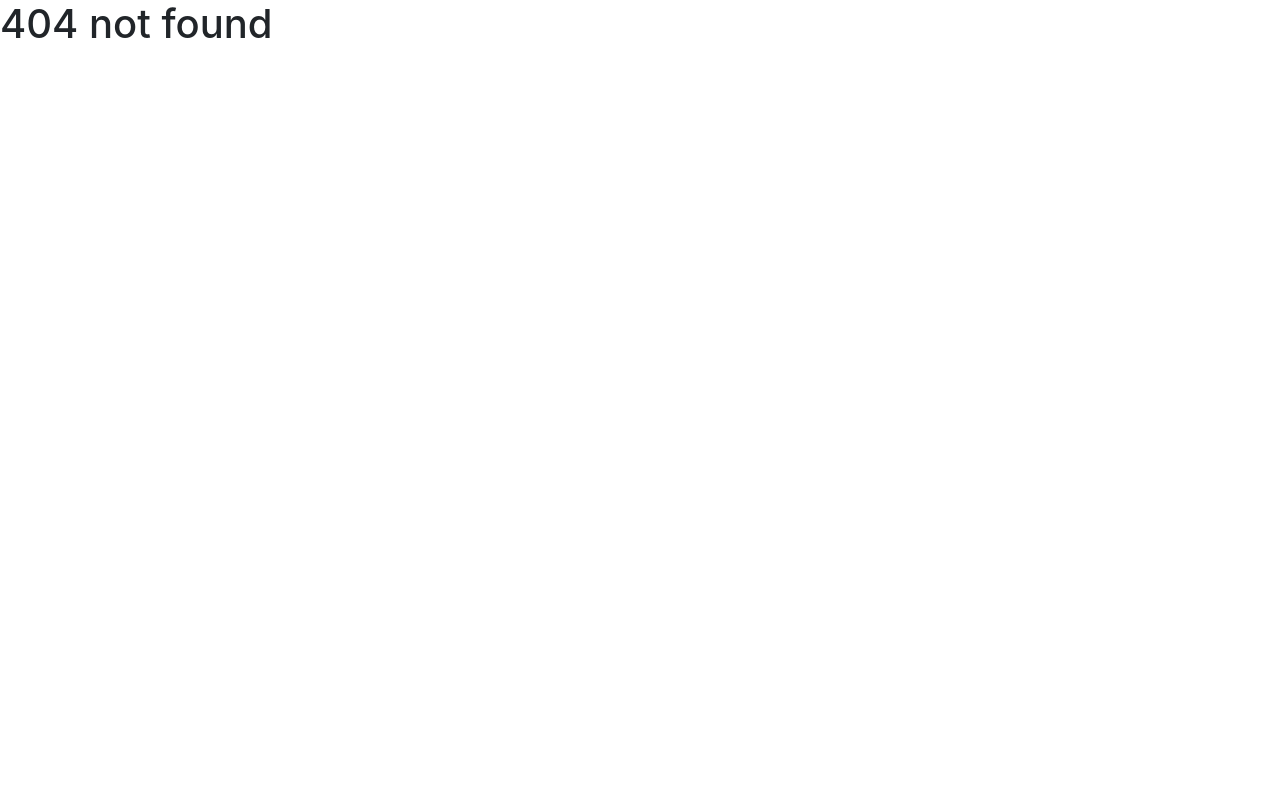
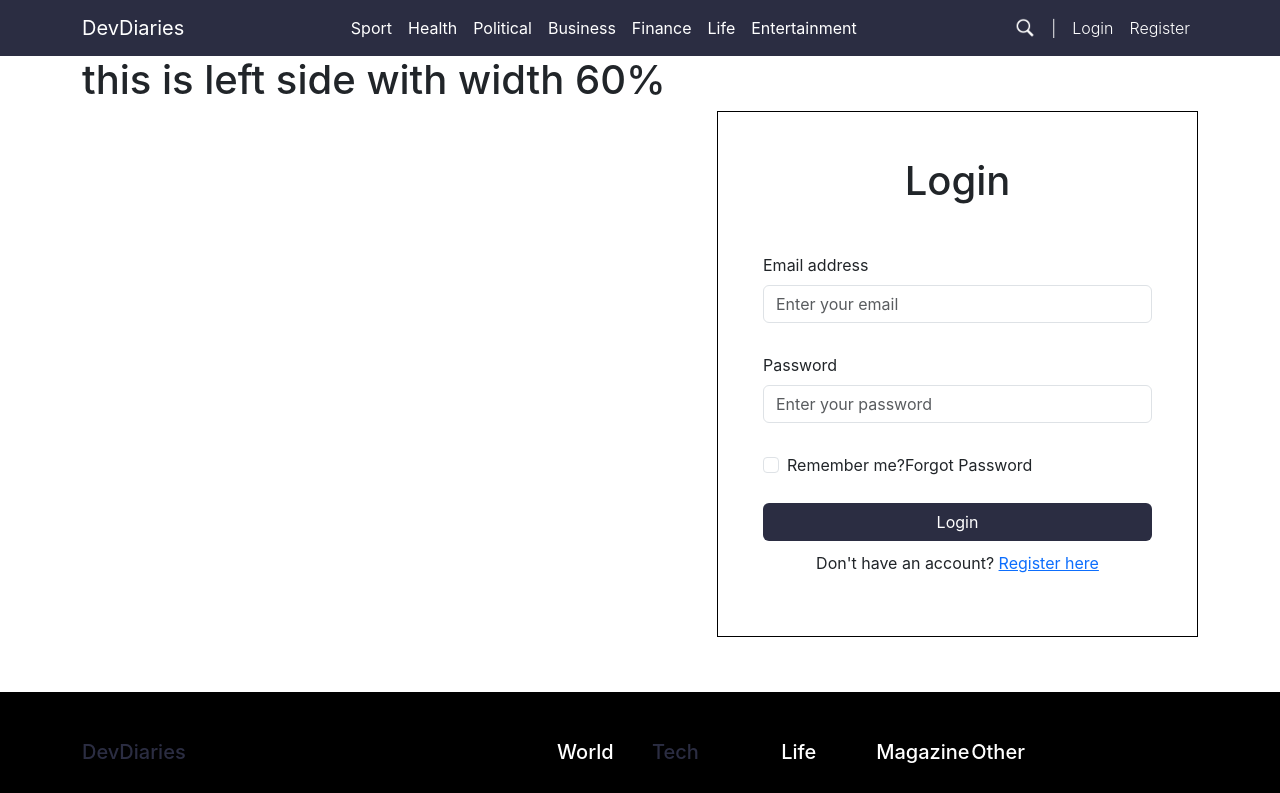
Before and after one commit to amit-negi-23/devDiariesBlog, a React (Create React App) app: page /login in a window 1280 px wide. Before the commit this address had no page. Shown: the top 793 px of the page. Built offline with nearby package versions, Linux system fonts and the light colour scheme.

Commit message:
created ui of login page

```diff
--- a/src/App.js
+++ b/src/App.js
@@ -4,7 +4,7 @@ import MyBlog from "./components/myBlog/myBlog";
 import Register from "./components/register/register";
 import "./App.css";
 import NotFound from "./components/notFound/notFound";
-import LogIn from "../src/components/login/login"
+import LogIn from "./components/login/login"
 import PrivateRoute from "./components/common/privateRoute";
 import { AppProvider } from "./contextApi/context";
 
@@ -25,6 +25,7 @@ function App() {
               </PrivateRoute>
             }
           ></Route>
+          <Route path="/login" element={<LogIn />}></Route>
           <Route path="/*" element={<NotFound />}></Route>
         </Routes>
       </BrowserRouter>
--- /dev/null
+++ b/src/components/login/login.css
@@ -0,0 +1,19 @@
+.left{
+  width: 60%;
+}
+.login{
+    width: 45%;
+    border: 1px solid black;
+    padding: 45px;
+    margin: 55px 0px;
+}
+.btn-submit{
+  width:100%;
+  display: block;
+  background-color: #2B2D42;
+  color: white;
+}
+.btn-submit:hover{
+  background-color: #2B2D42;
+  color: white;
+}
--- /dev/null
+++ b/src/components/login/login.jsx
@@ -0,0 +1,46 @@
+import NavBar from "../common/navBar/navBar";
+import Footer from "../common/footer/footer";
+import './login.css'
+
+function LogIn() {
+  return (
+    <>
+      <NavBar />
+      <div className="container d-flex">
+    <div className="left" >
+        <h1>this is left side with width 60%</h1>
+    </div>
+
+    <div className="login">
+    <form>
+        <h1 className="text-center mb-5">Login</h1>
+        <div className="mb-3">
+            <label for="exampleInputEmail1" className="form-label">Email address</label>
+            <input type="email" className="form-control" id="exampleInputEmail1" aria-describedby="emailHelp" placeholder="Enter your email" />
+
+        </div>
+        <div className="mb-3">
+            <label for="exampleInputPassword1" className="form-label">Password</label>
+            <input type="password" className="form-control" id="exampleInputPassword1" placeholder="Enter your password" />
+        </div>
+        <div className="mb-3 form-check  ">
+            <div>
+                <input type="checkbox" className="form-check-input" id="exampleCheck1"/>
+                <label className="form-check-label" for="exampleCheck1">Remember me?</label><span>Forgot Password</span>
+            </div>
+
+        </div>
+        <button type="submit" className="btn btn-submit">Login</button>
+        <div className="para">
+          <p> Don't have an account? <a href="#">Register here</a></p>
+          </div>
+    </form>
+</div>
+
+</div>
+
+      <Footer />
+    </>
+  );
+}
+export default LogIn;
```
